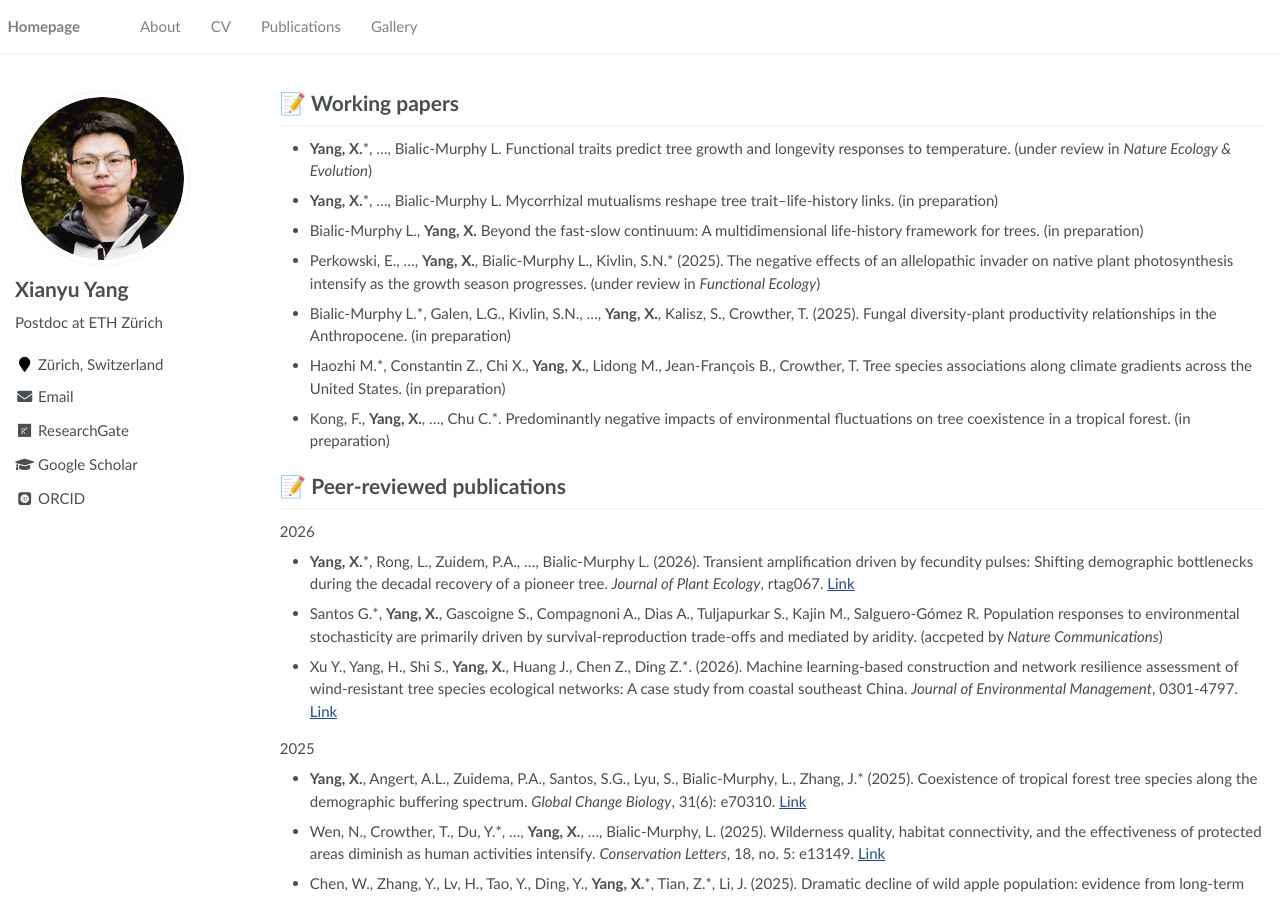
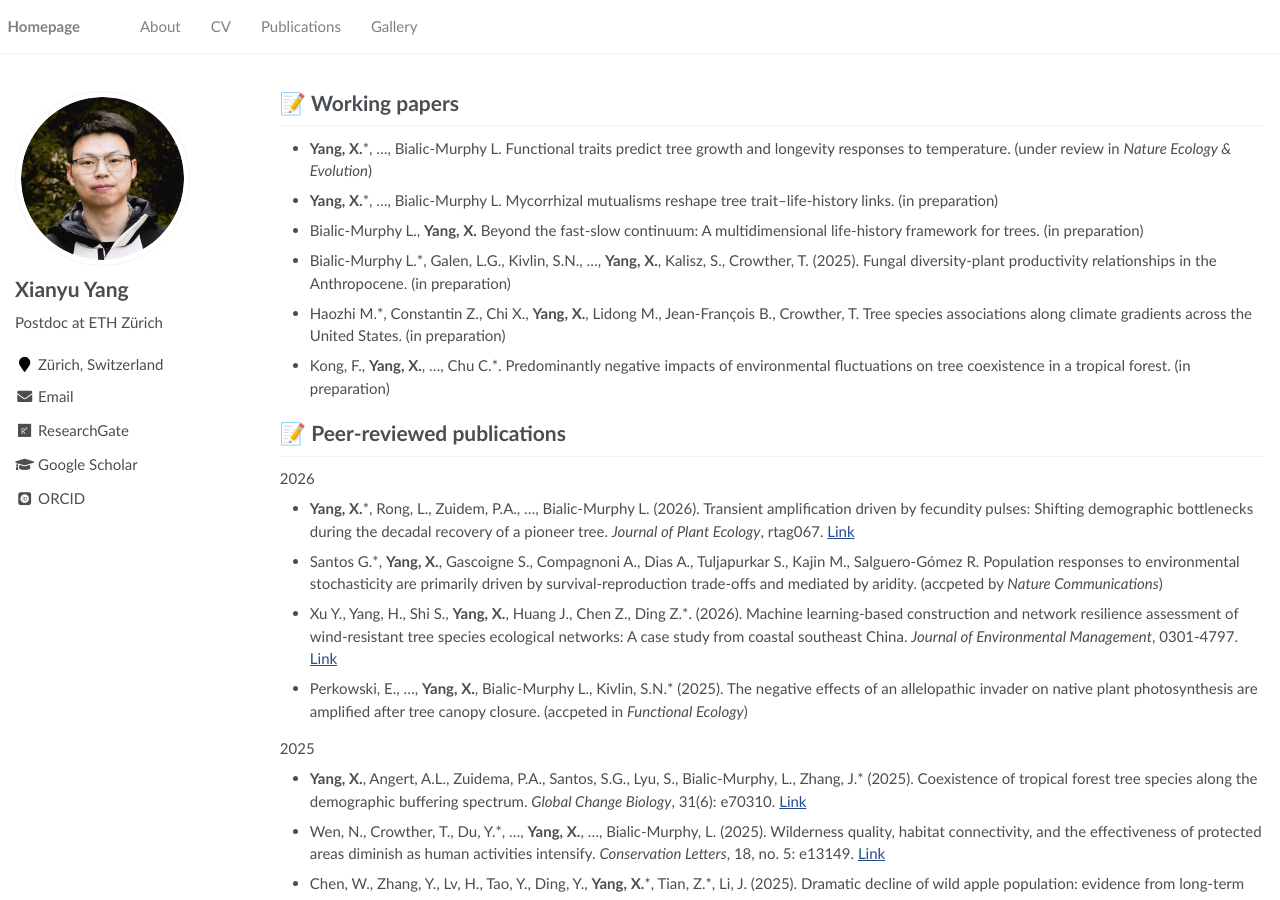
Before and after one commit to Xianyu-Yang/xianyu-yang.github.io, a Jekyll site: the page built from _pages/publications.md, in a window 1280 px wide and 900 px high. Built offline with Jekyll 4.4.1, drawn with Linux system fonts in a browser that asks for light colours; some web fonts are replaced.

Commit message:
Update publications.md

```diff
--- a/_pages/publications.md
+++ b/_pages/publications.md
@@ -12,7 +12,6 @@ author_profile: true
 
 - Bialic-Murphy L., **Yang, X.** Beyond the fast-slow continuum: A multidimensional life-history framework for trees. (in preparation)
 
-- Perkowski, E., ..., **Yang, X.**, Bialic-Murphy L., Kivlin, S.N.\* (2025). The negative effects of an allelopathic invader on native plant photosynthesis intensify as the growth season progresses. (under review in _Functional Ecology_)
 
 -	Bialic-Murphy L.\*, Galen, L.G., Kivlin, S.N., ..., **Yang, X.**, Kalisz, S., Crowther, T. (2025). Fungal diversity-plant productivity relationships in the Anthropocene. (in preparation)
 
@@ -28,6 +27,8 @@ author_profile: true
 -	Santos G.\*, **Yang, X.**, Gascoigne S., Compagnoni A., Dias A., Tuljapurkar S., Kajin M., Salguero-Gómez R. Population responses to environmental stochasticity are primarily driven by survival-reproduction trade-offs and mediated by aridity. (accpeted by _Nature Communications_)
 
 -	Xu Y., Yang, H., Shi S., **Yang, X.**, Huang J., Chen Z., Ding Z.\*. (2026). Machine learning-based construction and network resilience assessment of wind-resistant tree species ecological networks: A case study from coastal southeast China. _Journal of Environmental Management_, 0301-4797. [Link](https://www.sciencedirect.com/science/article/pii/S0301479726007723?dgcid=coauthor){:target="_blank"}
+
+-	Perkowski, E., ..., **Yang, X.**, Bialic-Murphy L., Kivlin, S.N.\* (2025). The negative effects of an allelopathic invader on native plant photosynthesis are amplified after tree canopy closure. (accpeted in _Functional Ecology_)
 
 2025
 -  **Yang, X.**, Angert, A.L., Zuidema, P.A., Santos, S.G., Lyu, S., Bialic-Murphy, L., Zhang, J.\* (2025). Coexistence of tropical forest tree species along the demographic buffering spectrum. _Global Change Biology_, 31(6): e70310. [Link](https://onlinelibrary.wiley.com/doi/10.1111/gcb.70310){:target="_blank"}
```
